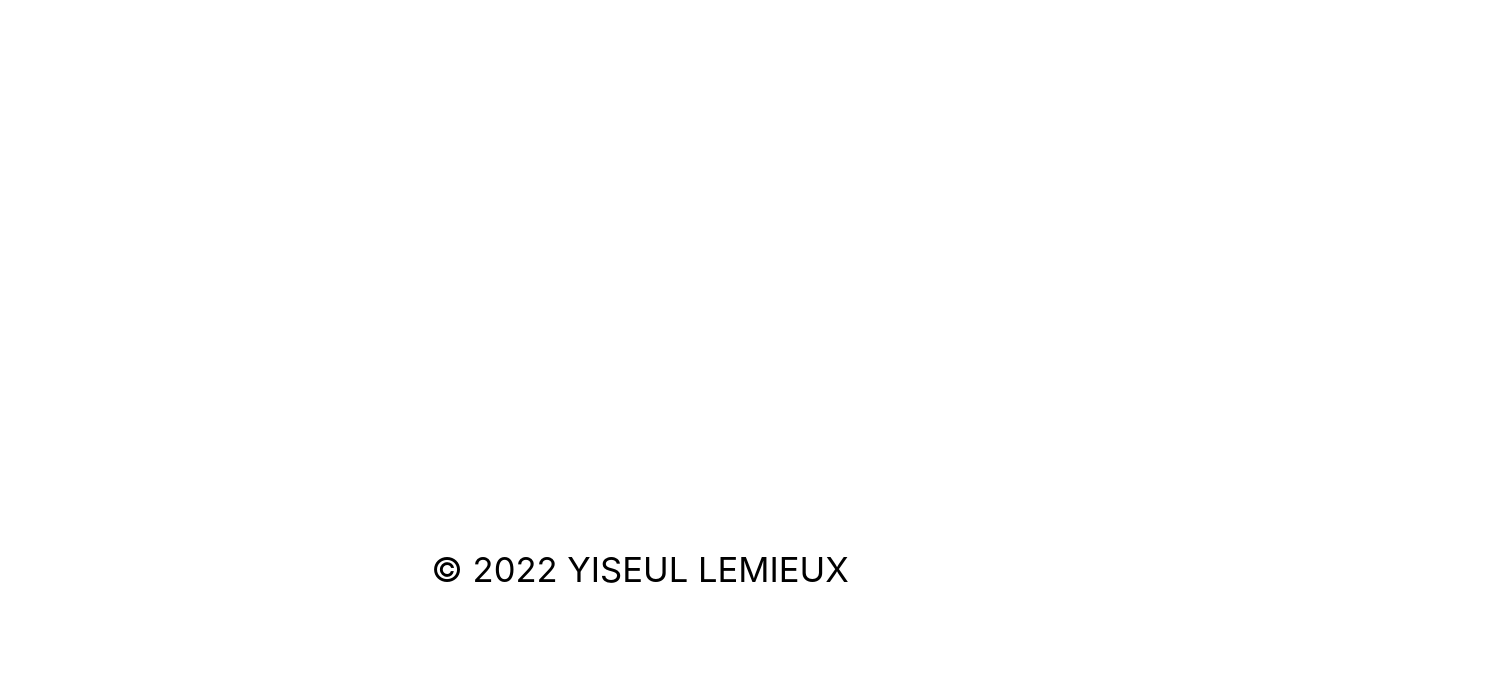
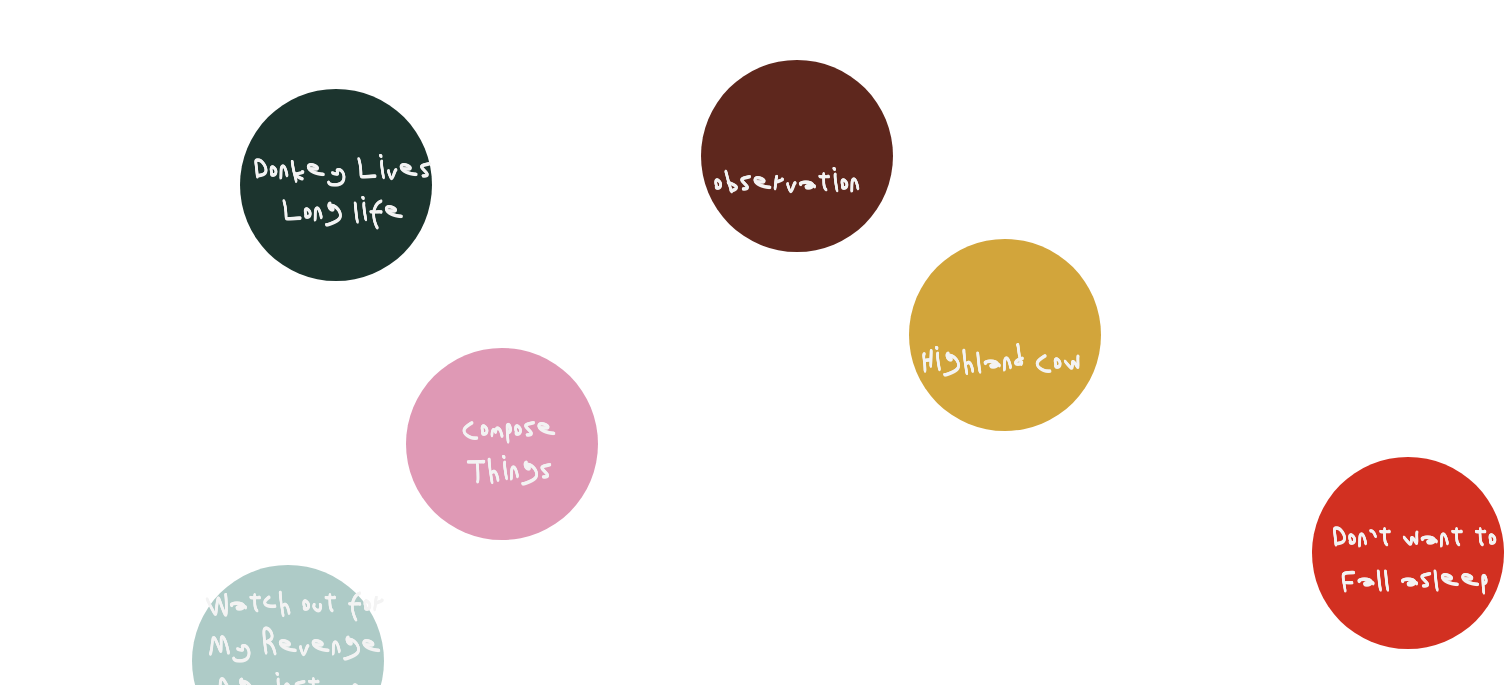
Before and after one commit to fml45678/yiseulNew22site, a React (Create React App) app: page /page/iit in a window 1280 px wide. Shown: the part 721-1406 px from the top of the page, 1504 px wide, since content can reach past the window. Before the commit the page ends 1341 px from the top, so only its background shows below. Built offline with nearby package versions, Linux system fonts and the light colour scheme.

Commit message:
added component for circles on Iit and moved the circle data to a new js file

```diff
--- /dev/null
+++ b/src/components/Circles.css
@@ -0,0 +1,22 @@
+.circles__container {
+  width: 100vw;
+  /* position: relative; */
+}
+.circles__circles {
+  width: 15vw;
+  height: 15vw;
+  border-radius: 50%;
+  position: absolute;
+}
+
+.circles__text {
+  font-family: "C90Degree";
+  font-weight: 900;
+  color: #f3f3f3;
+  text-shadow: 0.1px 0.3px, 0.2px 0.6px #f3f3f3;
+  position: absolute;
+  bottom: 24%;
+  left: 6%;
+  font-size: 3vw;
+  text-align: center;
+}
--- /dev/null
+++ b/src/components/Circles.js
@@ -0,0 +1,33 @@
+import React from "react";
+import "./Circles.css";
+
+export default class Circles extends React.Component {
+  constructor(props) {
+    super(props);
+    this.state = {
+      color: props.color,
+      text: props.text,
+      top: props.top,
+      left: props.left,
+    };
+  }
+
+  render() {
+    return (
+      <div>
+        <div className="circles__container">
+          <div
+            style={{
+              backgroundColor: this.state.color,
+              left: this.state.left,
+              top: this.state.top,
+            }}
+            className="circles__circles"
+          >
+            <span className="circles__text">{this.state.text}</span>
+          </div>
+        </div>
+      </div>
+    );
+  }
+}
--- /dev/null
+++ b/src/data/CirclesForIIt.js
@@ -0,0 +1,103 @@
+const iItCircles = [
+  {
+    color: "#1C342E",
+    text: "Donkey Lives Long life",
+    top: "63.25vw",
+    left: "18.75vw",
+  },
+  { color: "#5E271D", text: "observation", top: "61vw", left: "54.75vw" },
+  { color: "#DF99B5", text: "Compose Things", top: "83.5vw", left: "31.75vw" },
+  { color: "#D2A53B", text: "Highland Cow", top: "75vw", left: "71vw" },
+  {
+    color: "#AECBC7",
+    text: "Watch out for My Revenge Against you",
+    top: "100.5vw",
+    left: "15vw",
+  },
+  //   I'm not sure why this is not showing up
+  {
+    color: "#D23021",
+    text: "Don’t want to Fall asleep",
+    top: "92vw",
+    left: "102.5vw",
+  },
+
+  { color: "#95B2D5", text: "Your Truth", top: "118.25vw", left: "33.75vw" },
+  {
+    color: "#ED5D32",
+    text: "Join Me To make A better World?",
+    top: "114.25vw",
+    left: "70.5vw",
+  },
+  {
+    color: "#3F6D5B",
+    text: "Believe In Details",
+    top: "134.75vw",
+    left: "15vw",
+  },
+  {
+    color: "#A8ADC0",
+    text: "Have you been to my dinner?",
+    top: "138.25vw",
+    left: "48.75vw",
+  },
+  {
+    color: "#132C4E",
+    text: "texture exist E---very- where",
+    top: "156vw",
+    left: "28.5vw",
+  },
+  {
+    color: "#F1B168",
+    text: "Used to be A Pianist",
+    top: "152vw",
+    left: "72.75vw",
+  },
+  {
+    color: "#3C9D96",
+    text: "Love to Quilt Odd things",
+    top: "165.75vw",
+    left: "57.5vw",
+  },
+  { color: "#DB3529", text: "Maker anything", top: "172.5vw", left: "12vw" },
+  {
+    color: "#2B66A0",
+    text: "Coffee No milk No sugar",
+    top: "193.5vw",
+    left: "26.5vw",
+  },
+  {
+    color: "#EEA4C8",
+    text: "Night Night Movie(s)",
+    top: "191vw",
+    left: "48.75vw",
+  },
+  { color: "#D2A53B", text: "I have Many Stories", top: "195vw", left: "71vw" },
+  { color: "#785E4C", text: "ISFJ(?)", top: "216vw", left: "24.25vw" },
+  {
+    color: "#DDC73E",
+    text: "ALLERGIC To Things things",
+    top: "226.25vw",
+    left: "69vw",
+  },
+  {
+    color: "#132C4E",
+    text: "Quiet, But, I have OPINIONS",
+    top: "236.25vw",
+    left: "12vw",
+  },
+  {
+    color: "#95B2D5",
+    text: "Creator At Anywhere anytime",
+    top: "242vw",
+    left: "36.75vw",
+  },
+  {
+    color: "#E35D36",
+    text: "Dr. Pepper Is the BEST",
+    top: "250vw",
+    left: "59vw",
+  },
+];
+
+export default iItCircles;
--- a/src/pages/Iit.css
+++ b/src/pages/Iit.css
@@ -3,7 +3,7 @@
   flex-direction: column;
   align-items: center;
   margin-top: 8vw;
-  min-height: 70vw;
+  min-height: 250vw;
 }
 
 .revealMe {
--- a/src/pages/Iit.js
+++ b/src/pages/Iit.js
@@ -1,29 +1,7 @@
 import React from "react";
+import Circles from "../components/Circles";
 import "./Iit.css";
-
-const iItCircles = [
-  { color: "#1C342E", text: "Donkey Lives Long life" },
-  { color: "#5E271D", text: "observation" },
-  { color: "#DF99B5", text: "Compose Things" },
-  { color: "#D2A53B", text: "Highland Cow" },
-  { color: "#AECBC7", text: "Watch out for My Revenge Against you" },
-  { color: "#D23021", text: "Don’t want to Fall asleep" },
-  { color: "#95B2D5", text: "Your Truth" },
-  { color: "#3F6D5B", text: "Believe In Details" },
-  { color: "#A8ADC0", text: "Have you been to my dinner?" },
-  { color: "#132C4E", text: "texture exist E---very- where" },
-  { color: "#F1B168", text: "Used to be A Pianist" },
-  { color: "#3C9D96", text: "Love to Quilt Odd things" },
-  { color: "#DB3529", text: "Maker anything" },
-  { color: "#2B66A0", text: "Coffee No milk No sugar" },
-  { color: "#EEA4C8", text: "Night Night Movie(s)" },
-  { color: "#D2A53B", text: "I have Many Stories" },
-  { color: "#785E4C", text: "ISFJ(?)" },
-  { color: "#DDC73E", text: "ALLERGIC To Things things" },
-  { color: "#132C4E", text: "Quiet, But, I have OPINIONS" },
-  { color: "#95B2D5", text: "Creator At Anywhere anytime" },
-  { color: "#E35D36", text: "Dr. Pepper Is the BEST" },
-];
+import iItCircles from "../data/CirclesForIIt.js";
 
 function Iit() {
   return (
@@ -37,6 +15,17 @@ function Iit() {
           <span className="iIt__circleText">CV</span>
         </div>
       </div>
+      <div className="iIt__circleContainer">
+        {iItCircles.map((circles, key) => (
+          <Circles
+            key={key}
+            color={circles.color}
+            text={circles.text}
+            top={circles.top}
+            left={circles.left}
+          />
+        ))}
+      </div>
     </div>
   );
 }
```
